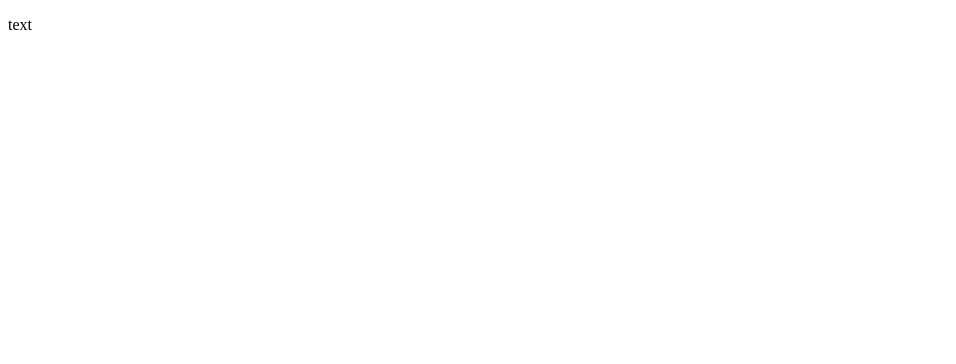
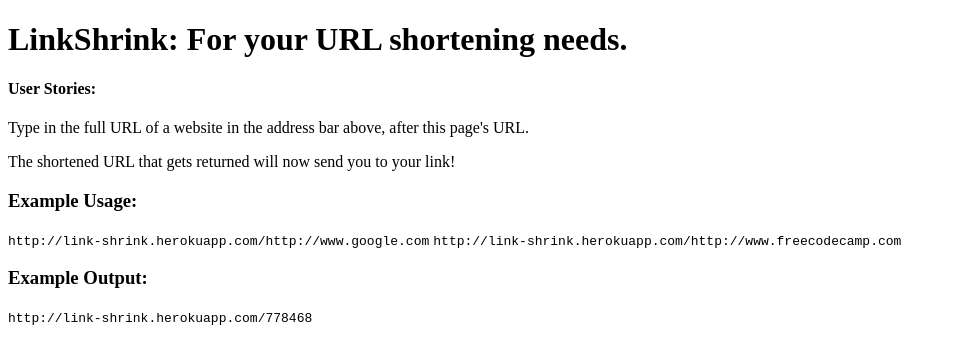
Before and after one commit to kastentx/link-shrink, a website: page index.html in a window 1280 px wide. Shown: the whole page, without its empty margins (0-956 px from the left). Drawn offline with Linux system fonts and the light colour scheme.

Commit message:
improving regex

```diff
--- a/index.html
+++ b/index.html
@@ -1,9 +1,21 @@
 <!doctype html>
 <html lang="en">
   <head>
-    <title>URL Shortener Microservice</title>
+    <title>Welcome to Link-Shrink!</title>
   </head>
   <body>
-    <p>text</p>
+    <h1>LinkShrink: For your URL shortening needs.</h1>
+    <h4>User Stories:</h4>
+    <p>
+      Type in the full URL of a website in the address bar above, after this page's URL.
+    </p>
+    <p>
+      The shortened URL that gets returned will now send you to your link!
+    </p>
+    <h3>Example Usage:</h3>
+    <code>http://link-shrink.herokuapp.com/http://www.google.com</code>
+    <code>http://link-shrink.herokuapp.com/http://www.freecodecamp.com</code>
+    <h3>Example Output:</h3>
+    <code>http://link-shrink.herokuapp.com/778468</code>
   </body>
 </html>
--- a/server.js
+++ b/server.js
@@ -41,7 +41,7 @@
     });
 
   // CREATE A NEW URL ENTRY
-  } else if (/^https?:\/\/\w+(?:[\/\-\.]?\w+)*\.\w+$/.test(myInput)) {
+  } else if (/^https?:\/\/\w+(?:[\/\-\.]?\w+)*\.\w+(?:\/\w+)*$/.test(myInput)) {
     var myUrl = new URL({original: myInput, short: req.protocol + '://' + req.host + '/'})
 
     myUrl.save(function (err, product) {
```
